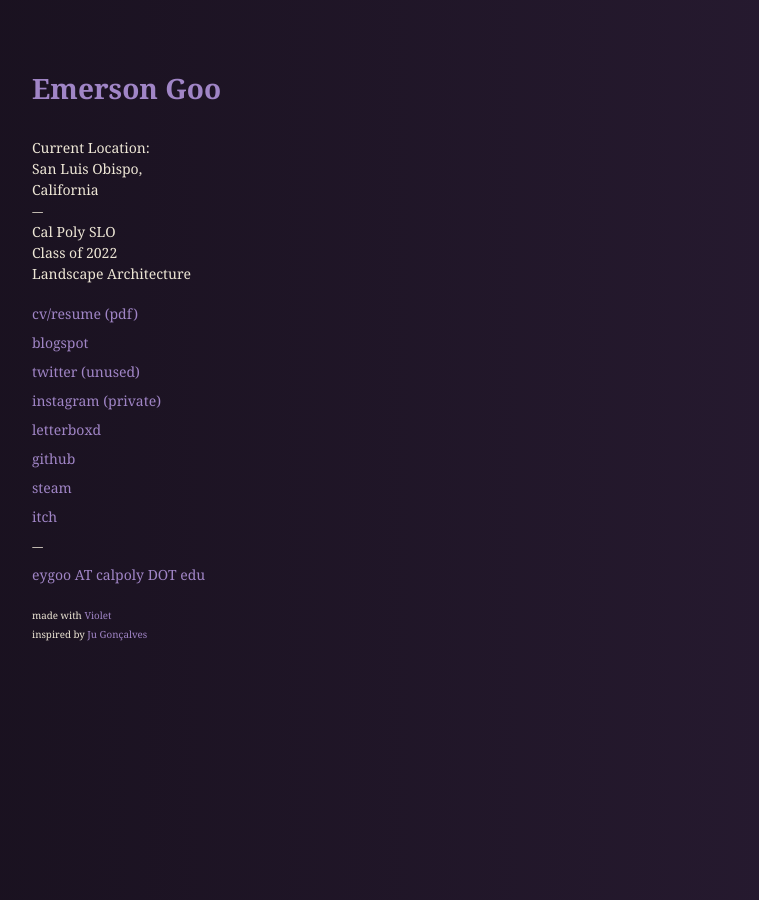
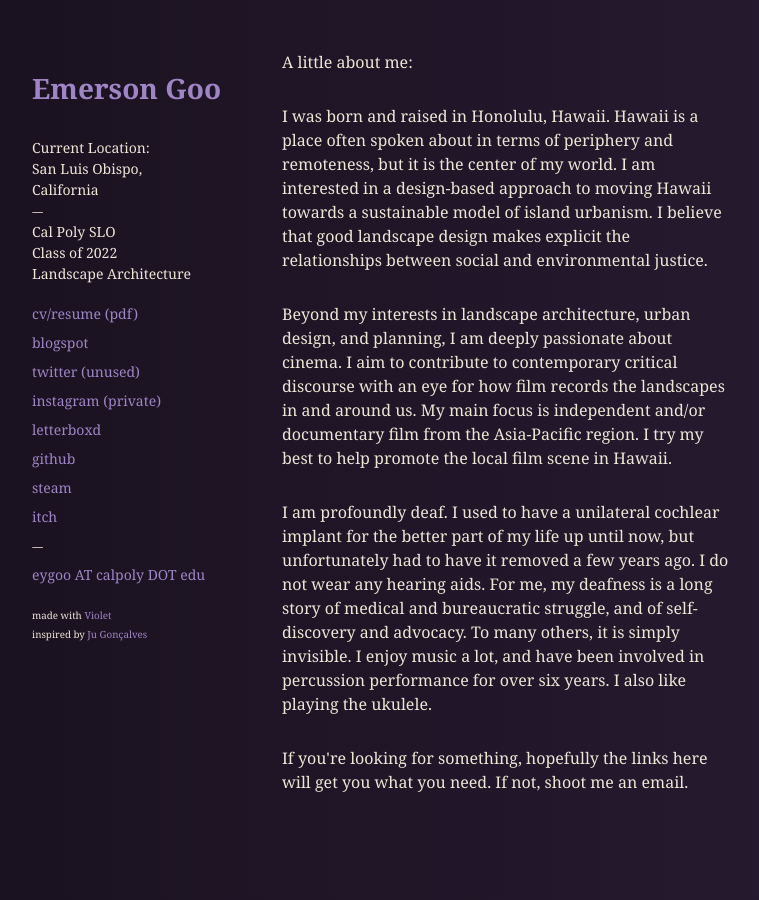
Before and after one commit to emersongoo/emersongoo.github.io, a Jekyll site: the page built from index.html, in a window 1280 px wide. Shown: the whole page, without its empty margins (68-827 px from the left). Built offline with Jekyll 4.4.1, drawn with Linux system fonts in a browser that asks for light colours.

Commit message:
add about me

```diff
--- a/index.html
+++ b/index.html
@@ -41,6 +41,18 @@ title: Home
 
 <section class="content">
   <p>
-
+  A little about me:
+  </p>
+  <p>
+  I was born and raised in Honolulu, Hawaii. Hawaii is a place often spoken about in terms of periphery and remoteness, but it is the center of my world. I am interested in a design-based approach to moving Hawaii towards a sustainable model of island urbanism. I believe that good landscape design makes explicit the relationships between social and environmental justice.
+  </p>
+  <p>
+  Beyond my interests in landscape architecture, urban design, and planning, I am deeply passionate about cinema. I aim to contribute to contemporary critical discourse with an eye for how film records the landscapes in and around us. My main focus is independent and/or documentary film from the Asia-Pacific region. I try my best to help promote the local film scene in Hawaii.
+  </p>
+  <p>
+  I am profoundly deaf. I used to have a unilateral cochlear implant for the better part of my life up until now, but unfortunately had to have it removed a few years ago. I do not wear any hearing aids. For me, my deafness is a long story of medical and bureaucratic struggle, and of self-discovery and advocacy. To many others, it is simply invisible. I enjoy music a lot, and have been involved in percussion performance for over six years. I also like playing the ukulele.
+  </p>
+  <p>
+  If you're looking for something, hopefully the links here will get you what you need. If not, shoot me an email.
   </p>
 </section>
```
